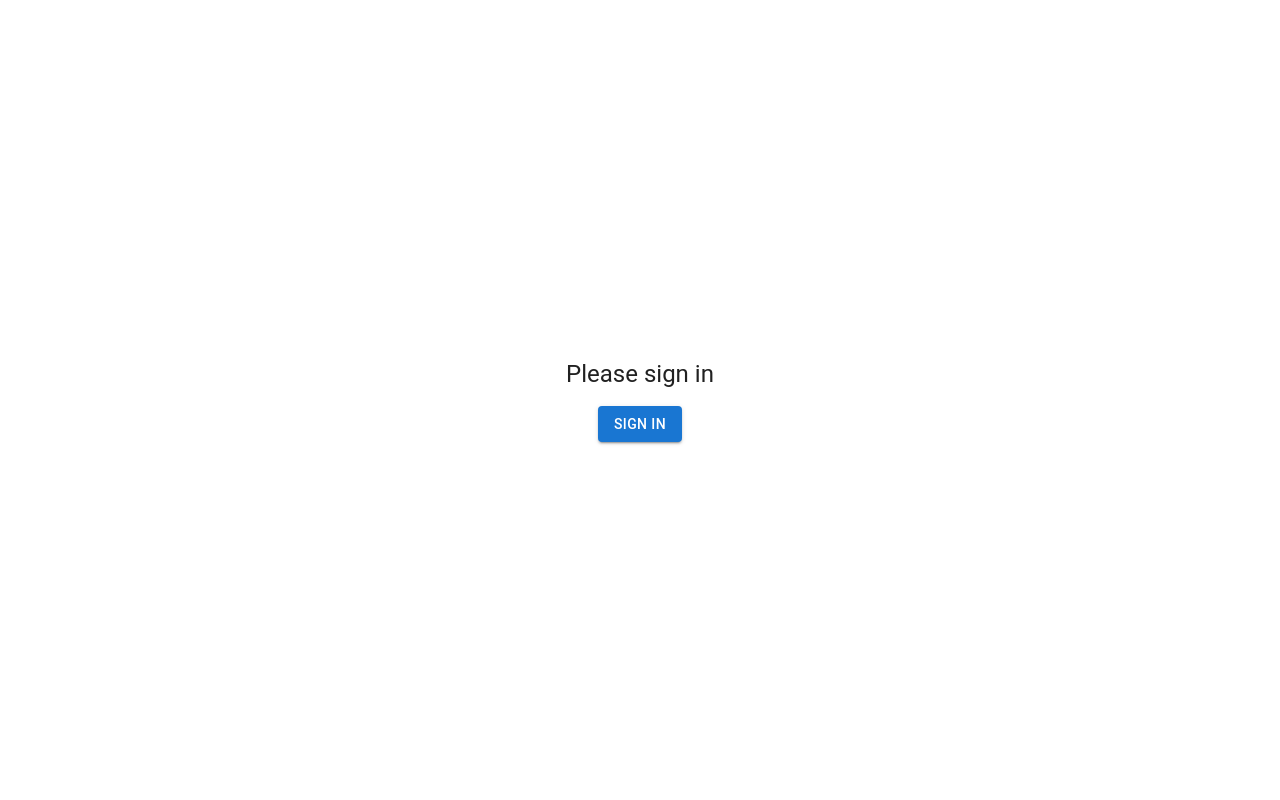
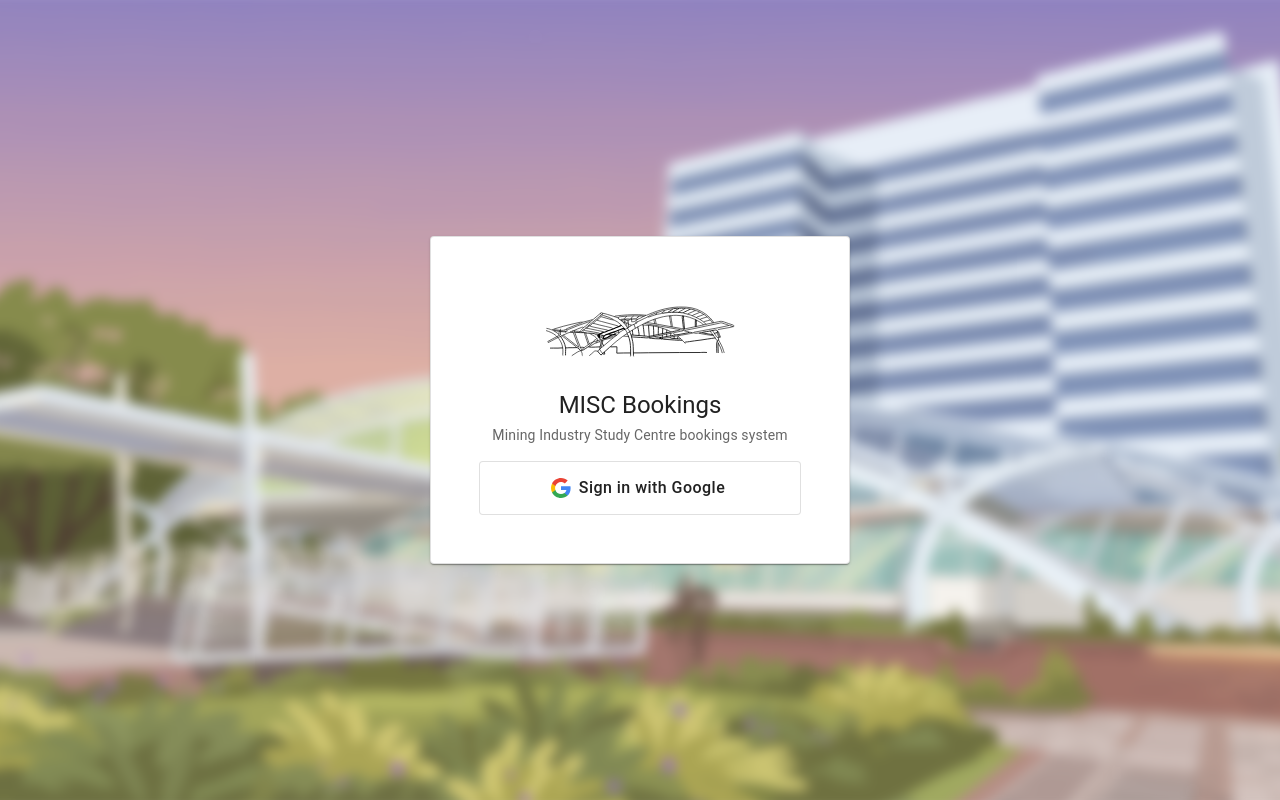
Before and after one commit to JaysonBam/bookings, a React (Vite) app: page /login in a window 1280 px wide. Built offline with nearby package versions, Linux system fonts and the light colour scheme.

Commit message:
styling to login

```diff
--- /dev/null
+++ b/src/pages/login/components/GoogleIcon.tsx
@@ -0,0 +1,11 @@
+// Official Google Multi-color SVG Icon
+const GoogleColorIcon = () => (
+  <svg width="20" height="20" viewBox="0 0 18 18" xmlns="http://www.w3.org/2000/svg">
+    <path d="M17.64 9.20455C17.64 8.56636 17.5827 7.95273 17.4764 7.36364H9V10.845H13.8436C13.635 11.97 13.0009 12.9232 12.0477 13.5614V15.8195H14.9564C16.6582 14.2527 17.64 11.9455 17.64 9.20455Z" fill="#4285F4" />
+    <path d="M9 18C11.43 18 13.4673 17.1941 14.9564 15.8195L12.0477 13.5614C11.2418 14.1014 10.2109 14.4205 9 14.4205C6.65591 14.4205 4.67182 12.8373 3.96409 10.71H0.957273V13.0418C2.43818 15.9832 5.48182 18 9 18Z" fill="#34A853" />
+    <path d="M3.96409 10.71C3.78409 10.17 3.68182 9.59318 3.68182 9C3.68182 8.40682 3.78409 7.83 3.96409 7.29V4.95818H0.957273C0.347727 6.17318 0 7.54773 0 9C0 10.4523 0.347727 11.8268 0.957273 13.0418L3.96409 10.71Z" fill="#FBBC05" />
+    <path d="M9 3.57955C10.3214 3.57955 11.5077 4.03364 12.4405 4.92545L15.0218 2.34409C13.4632 0.891818 11.4259 0 9 0C5.48182 0 2.43818 2.01682 0.957273 4.95818L3.96409 7.29C4.67182 5.16273 6.65591 3.57955 9 3.57955Z" fill="#EA4335" />
+  </svg>
+);
+
+export default GoogleColorIcon;
--- a/src/pages/login/page.tsx
+++ b/src/pages/login/page.tsx
@@ -1,15 +1,54 @@
-import { Box, Button, Typography } from '@mui/material'
+import { Box, Button, Container, Paper, Typography, Stack } from '@mui/material';
+import GoogleColorIcon from './components/GoogleIcon'
 import { useNavigate } from 'react-router-dom'
+import { useTheme } from '@mui/material/styles'
+import { styles as makeStyles } from './styles'
+import logo from '../../assets/logo.svg'
+import loginBg from '../../assets/login-bg.svg'
 
 export default function LoginPage() {
-	const navigate = useNavigate()
+  const navigate = useNavigate()
+  const theme = useTheme()
+  const styles = makeStyles(theme)
 
-	return (
-		<Box sx={{ height: '100vh', display: 'flex', alignItems: 'center', justifyContent: 'center', flexDirection: 'column', gap: 2 }}>
-			<Typography variant="h5">Please sign in</Typography>
-			<Button variant="contained" onClick={() => navigate('/bookings')}>
-				Sign in
-			</Button>
-		</Box>
-	)
+  return (
+    <Box sx={styles.root}>
+      <Box aria-hidden sx={styles.background} />
+      <Box aria-hidden sx={styles.bgOverlay} />
+      <Container maxWidth="sm" disableGutters sx={styles.container}>
+        <Paper elevation={0} sx={styles.paper}>
+          <Stack alignItems="center" sx={styles.stack}>
+            <Box
+              component="img"
+              src={logo}
+              alt="MISC Logo"
+              sx={{
+                ...styles.logo,
+                filter: theme.palette.mode === 'dark' ? 'invert(1) brightness(1)' : 'none',
+              }}
+            />
+            <Box sx={styles.titleBox}>
+              <Typography component="h1" variant="h5" sx={styles.title}>
+                MISC Bookings
+              </Typography>
+              <Typography variant="body2" color="text.secondary" sx={styles.subtitle}>
+                Mining Industry Study Centre bookings system
+              </Typography>
+            </Box>
+
+            <Button
+              fullWidth
+              variant="outlined"
+              size="large"
+              sx={styles.googleBtn}
+              onClick={() => navigate('/bookings')}
+              startIcon={<GoogleColorIcon />}
+            >
+              Sign in with Google
+            </Button>
+          </Stack>
+        </Paper>
+      </Container>
+    </Box>
+  )
 }
--- /dev/null
+++ b/src/pages/login/styles.ts
@@ -0,0 +1,66 @@
+import loginBg from '../../assets/login-bg.svg'
+
+export const styles = (theme: any) => ({
+  root: {
+    position: 'fixed',
+    inset: 0,
+    boxSizing: 'border-box',
+    display: 'flex',
+    alignItems: 'center',
+    justifyContent: 'center',
+    backgroundColor: 'background.default',
+    p: { xs: 1, sm: 3 },
+    overflow: 'hidden',
+  },
+  container: { width: '100%', position: 'relative', zIndex: 1 },
+  paper: {
+    p: { xs: 2, sm: 6 },
+    display: 'flex',
+    flexDirection: 'column',
+    alignItems: 'center',
+    borderColor: 'divider',
+    borderWidth: 1,
+    borderStyle: 'solid',
+    boxShadow: 1,
+    textAlign: 'center',
+    width: '100%',
+    maxWidth: { xs: 'calc(100% - 32px)', sm: 520, md: 420 },
+    mx: 'auto',
+    maxHeight: '100%',
+    overflowY: 'auto',
+  },
+  stack: { width: '100%' },
+  titleBox: { width: '100%' },
+  title: { mb: 0.5 },
+  subtitle: { mb: 2 },
+  googleBtn: {
+    py: 1.5,
+    textTransform: 'none',
+    fontSize: '1rem',
+    fontWeight: 500,
+    borderColor: 'divider',
+    color: 'text.primary',
+    backgroundColor: 'background.paper',
+    '&:hover': { backgroundColor: 'action.hover', borderColor: 'divider' },
+    transition: 'all 0.2s ease-in-out',
+  },
+  logo: { height: 96, mb: 1 },
+  background: {
+    position: 'absolute',
+    inset: 0,
+    zIndex: 0,
+    backgroundImage: `url(${loginBg})`,
+    backgroundSize: 'cover',
+    backgroundPosition: 'center',
+    backgroundRepeat: 'no-repeat',
+    filter: theme.palette.mode === 'dark' ? 'blur(6px) brightness(0.75)' : 'blur(6px)',
+    transform: 'scale(1.03)'
+  },
+  bgOverlay: {
+    position: 'absolute',
+    inset: 0,
+    zIndex: 0,
+    backgroundColor: theme.palette.mode === 'dark' ? 'rgba(0,0,0,0.45)' : 'transparent',
+    pointerEvents: 'none'
+  }
+})
```
Also changed, not shown: src/assets/login-bg.svg (added).
